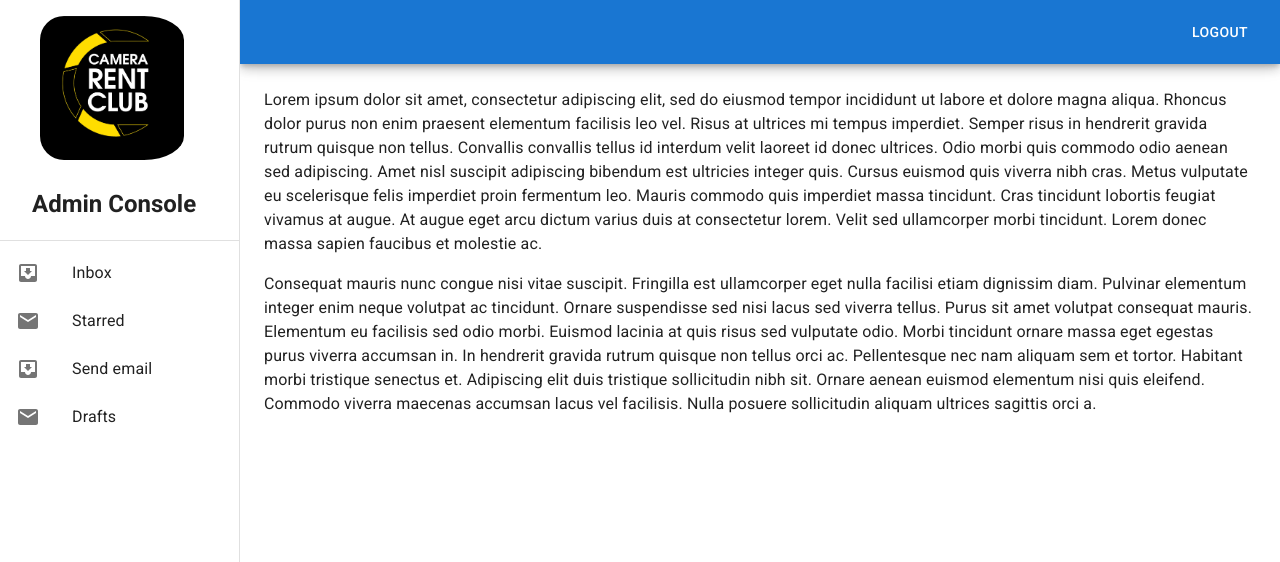
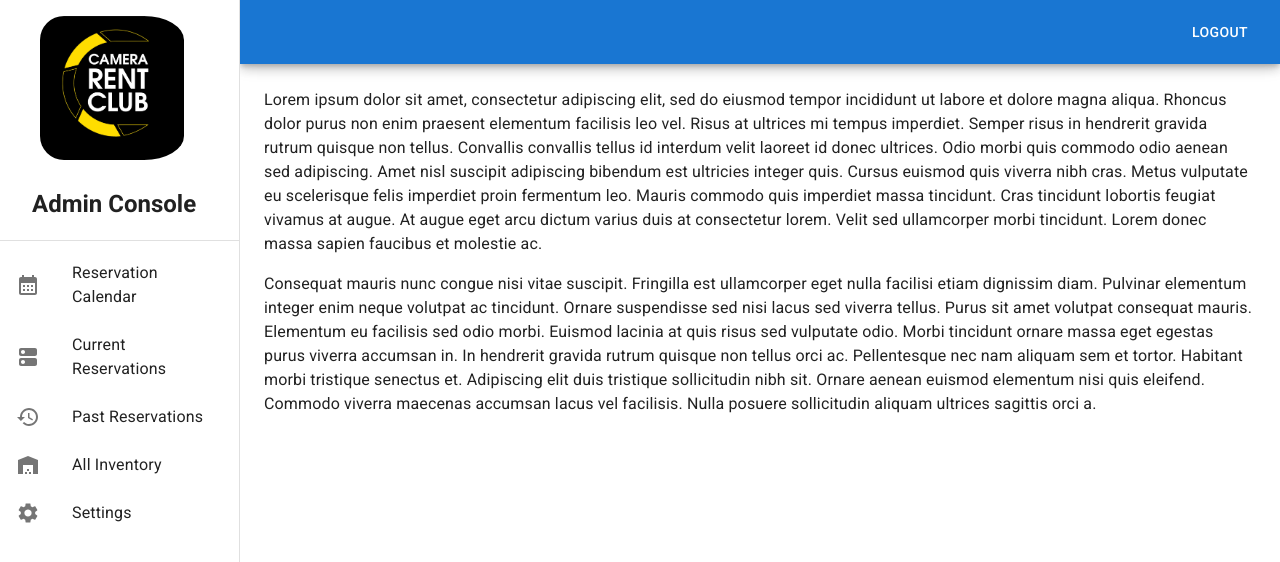
Before and after one commit to sankharr/crc-react, a React (Create React App) app in the folder client/: page / in a window 1280 px wide. Shown: the top 562 px of the page. Built offline with nearby package versions, Linux system fonts and the light colour scheme.

Commit message:
Sidebar menuitems configured to be rendered using an array

```diff
--- a/client/src/shared/sidebar/Sidebar.js
+++ b/client/src/shared/sidebar/Sidebar.js
@@ -12,7 +12,21 @@ import Logo from "../../assets/logo.png";
 import Typography from "@mui/material/Typography";
 import "./Sidebar.css";
 
+import CalendarMonth from "@mui/icons-material/CalendarMonth";
+import History from "@mui/icons-material/History";
+import Warehouse from "@mui/icons-material/Warehouse";
+import DnsRoundedIcon from "@mui/icons-material/DnsRounded";
+import SettingsIcon from '@mui/icons-material/Settings';
+
 const drawerWidth = 240;
+
+const menuItems = [
+  { title: "Reservation Calendar", icon: <CalendarMonth />},
+  { title: "Current Reservations", icon: <DnsRoundedIcon />},
+  { title: "Past Reservations", icon: <History />},
+  { title: "All Inventory", icon: <Warehouse />},
+  { title: "Settings", icon: <SettingsIcon />}
+]
 
 export default function Sidebar(props) {
   return (
@@ -45,18 +59,18 @@ export default function Sidebar(props) {
       </Toolbar>
       <Divider />
       <List>
-        {["Inbox", "Starred", "Send email", "Drafts"].map((text, index) => (
+        {menuItems.map((menuItem, index) => (
           <ListItem
             button
-            key={text}
+            key={menuItem.title}
             onClick={() => {
-              props.onTitleChange(text);
+              props.onTitleChange(menuItem.title);
             }}
           >
             <ListItemIcon>
-              {index % 2 === 0 ? <InboxIcon /> : <MailIcon />}
+              {menuItem.icon}
             </ListItemIcon>
-            <ListItemText primary={text} />
+            <ListItemText primary={menuItem.title} />
           </ListItem>
         ))}
       </List>
```
Also changed, not shown: 1 other file (tests, documents, lock files or other folders).
